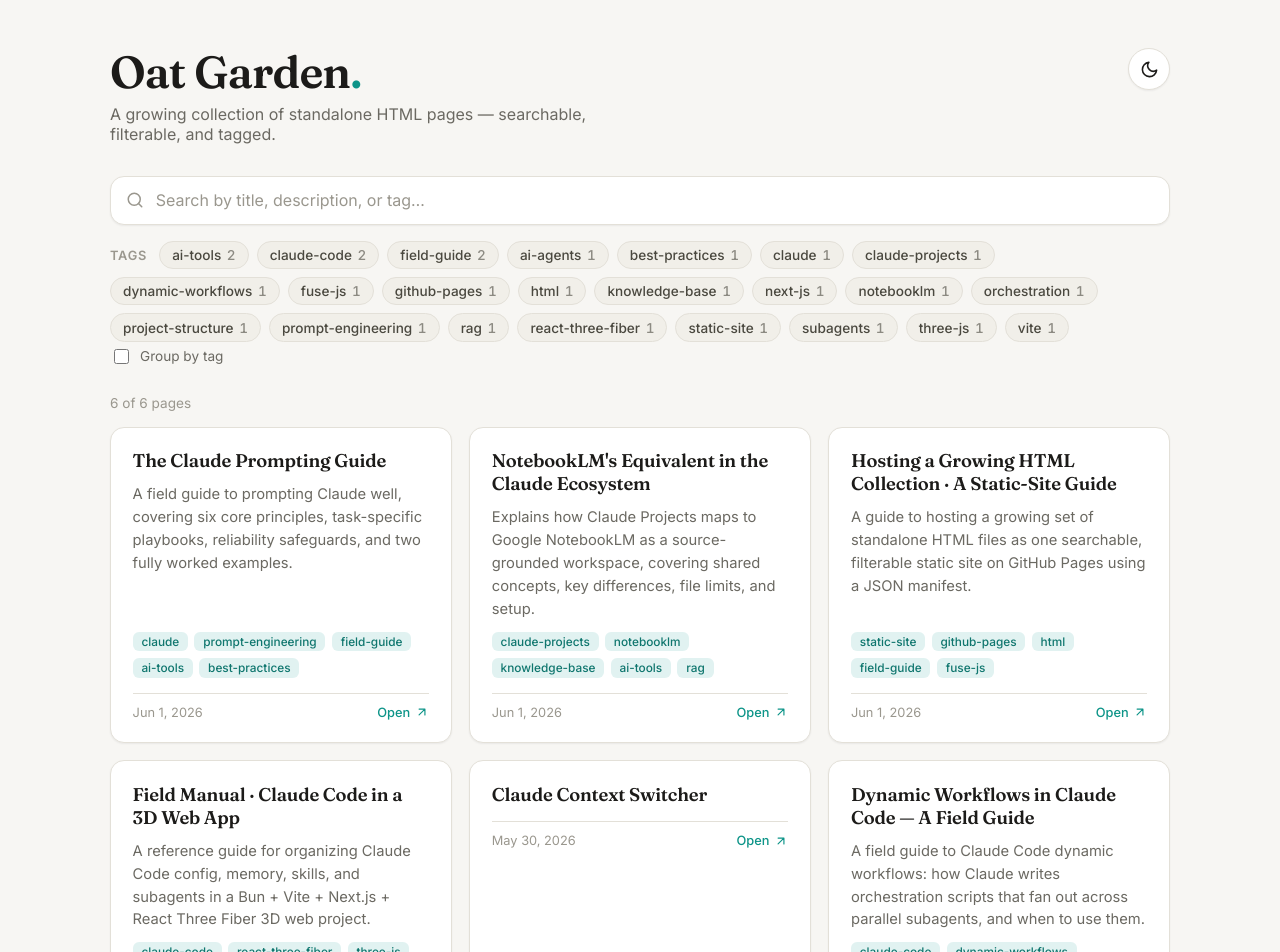
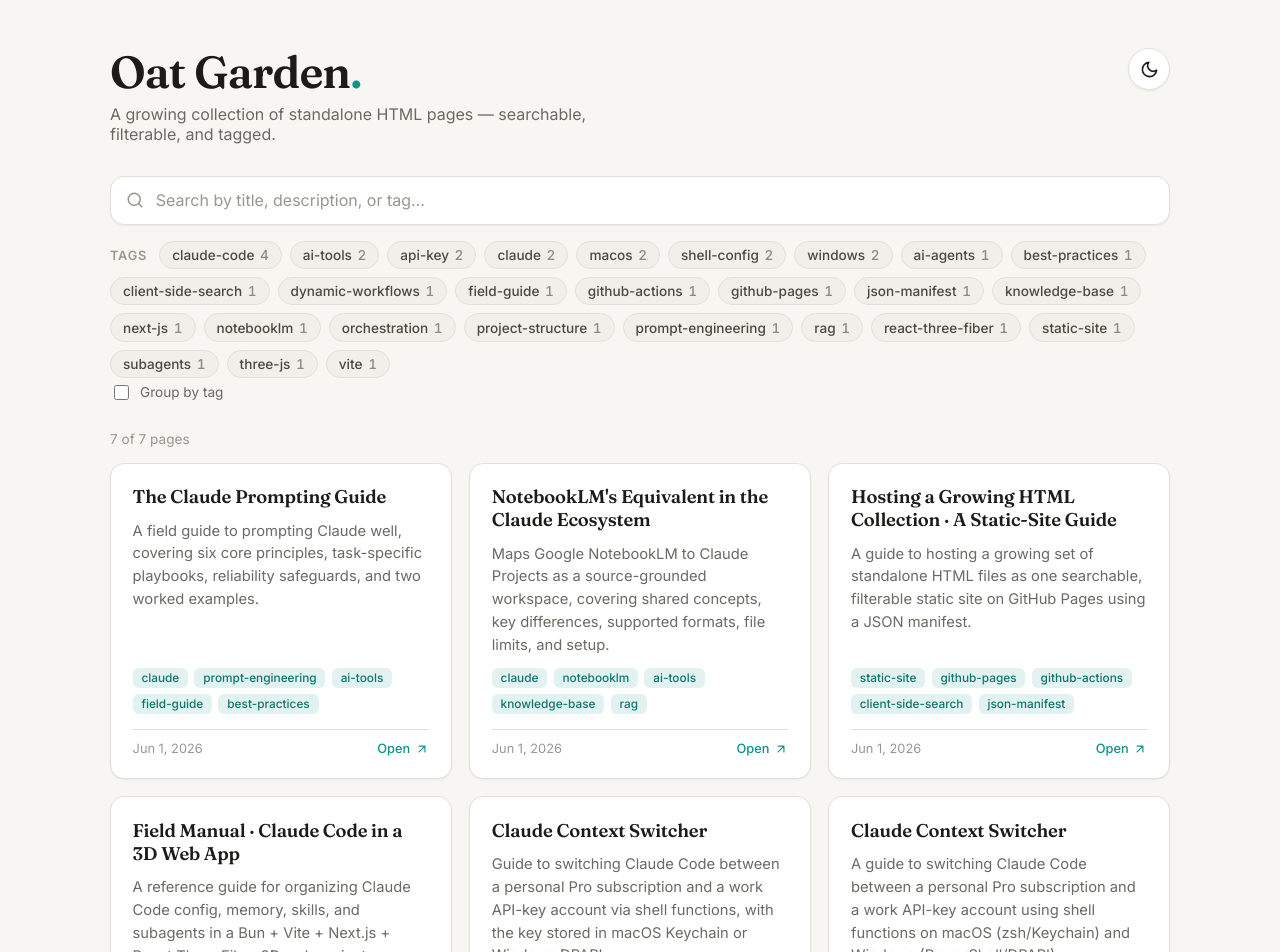
Before and after one commit to hopezh/oat_garden_v01, a React (Vite) app: page / in a window 1280 px wide. Shown: the top 952 px of the page. Built offline with nearby package versions, Linux system fonts and the light colour scheme.

Commit message:
update page meta info

```diff
--- a/public/pages/Claude Context Switcher (Refined) Marathon style.html
+++ b/public/pages/Claude Context Switcher (Refined) Marathon style.html
@@ -4,6 +4,9 @@
 <meta charset="UTF-8" />
 <meta name="viewport" content="width=device-width, initial-scale=1.0" />
 <title>Claude Context Switcher</title>
+<meta name="description" content="Guide to switching Claude Code between a personal Pro subscription and a work API-key account via shell functions, with the key stored in macOS Keychain or Windows DPAPI.">
+<meta name="keywords" content="claude-code, shell-config, macos, windows, api-key">
+<meta name="date" content="2026-06-01">
 <link rel="preconnect" href="https://fonts.googleapis.com" />
 <link rel="preconnect" href="https://fonts.gstatic.com" crossorigin />
 <link href="https://fonts.googleapis.com/css2?family=JetBrains+Mono:wght@400;500;700;800&display=swap" rel="stylesheet" />
--- a/public/pages/Claude Context Switcher (Refined).html
+++ b/public/pages/Claude Context Switcher (Refined).html
@@ -4,6 +4,9 @@
 <meta charset="UTF-8" />
 <meta name="viewport" content="width=device-width, initial-scale=1.0" />
 <title>Claude Context Switcher</title>
+<meta name="description" content="A guide to switching Claude Code between a personal Pro subscription and a work API-key account using shell functions on macOS (zsh/Keychain) and Windows (PowerShell/DPAPI).">
+<meta name="keywords" content="claude-code, shell-config, macos, windows, api-key">
+<meta name="date" content="2026-06-01">
 <style>
 /* ── Reset ──────────────────────────────────────────────────────────────── */
 *, *::before, *::after { box-sizing: border-box; margin: 0; padding: 0; }
--- a/public/pages/claude-code-3d-web-field-manual_v04_v02.html
+++ b/public/pages/claude-code-3d-web-field-manual_v04_v02.html
@@ -5,7 +5,7 @@
 <meta name="viewport" content="width=device-width, initial-scale=1.0" />
 <title>Field Manual · Claude Code in a 3D Web App</title>
 <meta name="description" content="A reference guide for organizing Claude Code config, memory, skills, and subagents in a Bun + Vite + Next.js + React Three Fiber 3D web project.">
-<meta name="keywords" content="claude-code, react-three-fiber, three-js, next-js, vite, project-structure">
+<meta name="keywords" content="claude-code, three-js, react-three-fiber, next-js, vite, project-structure">
 <meta name="date" content="2026-06-01">
 <link rel="preconnect" href="https://fonts.googleapis.com">
 <link rel="preconnect" href="https://fonts.gstatic.com" crossorigin>
--- a/public/pages/claude-code-dynamic-workflows_v02.html
+++ b/public/pages/claude-code-dynamic-workflows_v02.html
@@ -4,8 +4,8 @@
 <meta charset="UTF-8">
 <meta name="viewport" content="width=device-width, initial-scale=1.0">
 <title>Dynamic Workflows in Claude Code — A Field Guide</title>
-<meta name="description" content="A field guide to Claude Code dynamic workflows: how Claude writes orchestration scripts that fan out across parallel subagents, and when to use them.">
-<meta name="keywords" content="claude-code, dynamic-workflows, subagents, orchestration, ai-agents">
+<meta name="description" content="A field guide to Claude Code dynamic workflows, covering how Claude writes orchestration scripts that fan out across parallel subagents, when to use them, and trade-offs.">
+<meta name="keywords" content="claude-code, ai-agents, subagents, orchestration, dynamic-workflows">
 <meta name="date" content="2026-05-28">
 <link rel="preconnect" href="https://fonts.googleapis.com">
 <link rel="preconnect" href="https://fonts.gstatic.com" crossorigin>
--- a/public/pages/claude-projects-vs-notebooklm_v02.html
+++ b/public/pages/claude-projects-vs-notebooklm_v02.html
@@ -4,8 +4,8 @@
 <meta charset="UTF-8">
 <meta name="viewport" content="width=device-width, initial-scale=1.0">
 <title>NotebookLM's Equivalent in the Claude Ecosystem</title>
-<meta name="description" content="Explains how Claude Projects maps to Google NotebookLM as a source-grounded workspace, covering shared concepts, key differences, file limits, and setup.">
-<meta name="keywords" content="claude-projects, notebooklm, knowledge-base, ai-tools, rag">
+<meta name="description" content="Maps Google NotebookLM to Claude Projects as a source-grounded workspace, covering shared concepts, key differences, supported formats, file limits, and setup.">
+<meta name="keywords" content="claude, notebooklm, ai-tools, knowledge-base, rag">
 <meta name="date" content="2026-06-01">
 <link rel="preconnect" href="https://fonts.googleapis.com">
 <link rel="preconnect" href="https://fonts.gstatic.com" crossorigin>
--- a/public/pages/claude-prompting-guide_v2_v02.html
+++ b/public/pages/claude-prompting-guide_v2_v02.html
@@ -4,8 +4,8 @@
 <meta charset="UTF-8">
 <meta name="viewport" content="width=device-width, initial-scale=1.0">
 <title>The Claude Prompting Guide</title>
-<meta name="description" content="A field guide to prompting Claude well, covering six core principles, task-specific playbooks, reliability safeguards, and two fully worked examples.">
-<meta name="keywords" content="claude, prompt-engineering, field-guide, ai-tools, best-practices">
+<meta name="description" content="A field guide to prompting Claude well, covering six core principles, task-specific playbooks, reliability safeguards, and two worked examples.">
+<meta name="keywords" content="claude, prompt-engineering, ai-tools, field-guide, best-practices">
 <meta name="date" content="2026-06-01">
 <link rel="preconnect" href="https://fonts.googleapis.com">
 <link rel="preconnect" href="https://fonts.gstatic.com" crossorigin>
--- a/public/pages/static-site-hosting-guide_v02.html
+++ b/public/pages/static-site-hosting-guide_v02.html
@@ -5,7 +5,7 @@
 <meta name="viewport" content="width=device-width, initial-scale=1.0">
 <title>Hosting a Growing HTML Collection · A Static-Site Guide</title>
 <meta name="description" content="A guide to hosting a growing set of standalone HTML files as one searchable, filterable static site on GitHub Pages using a JSON manifest.">
-<meta name="keywords" content="static-site, github-pages, html, field-guide, fuse-js">
+<meta name="keywords" content="static-site, github-pages, github-actions, client-side-search, json-manifest">
 <meta name="date" content="2026-06-01">
 <link rel="preconnect" href="https://fonts.googleapis.com">
 <link rel="preconnect" href="https://fonts.gstatic.com" crossorigin>
--- a/public/posts.json
+++ b/public/posts.json
@@ -2,12 +2,12 @@
   {
     "file": "claude-prompting-guide_v2_v02.html",
     "title": "The Claude Prompting Guide",
-    "description": "A field guide to prompting Claude well, covering six core principles, task-specific playbooks, reliability safeguards, and two fully worked examples.",
+    "description": "A field guide to prompting Claude well, covering six core principles, task-specific playbooks, reliability safeguards, and two worked examples.",
     "tags": [
       "claude",
       "prompt-engineering",
+      "ai-tools",
       "field-guide",
-      "ai-tools",
       "best-practices"
     ],
     "date": "2026-06-01"
@@ -15,12 +15,12 @@
   {
     "file": "claude-projects-vs-notebooklm_v02.html",
     "title": "NotebookLM's Equivalent in the Claude Ecosystem",
-    "description": "Explains how Claude Projects maps to Google NotebookLM as a source-grounded workspace, covering shared concepts, key differences, file limits, and setup.",
+    "description": "Maps Google NotebookLM to Claude Projects as a source-grounded workspace, covering shared concepts, key differences, supported formats, file limits, and setup.",
     "tags": [
-      "claude-projects",
+      "claude",
       "notebooklm",
+      "ai-tools",
       "knowledge-base",
-      "ai-tools",
       "rag"
     ],
     "date": "2026-06-01"
@@ -32,9 +32,9 @@
     "tags": [
       "static-site",
       "github-pages",
-      "html",
-      "field-guide",
-      "fuse-js"
+      "github-actions",
+      "client-side-search",
+      "json-manifest"
     ],
     "date": "2026-06-01"
   },
@@ -44,8 +44,8 @@
     "description": "A reference guide for organizing Claude Code config, memory, skills, and subagents in a Bun + Vite + Next.js + React Three Fiber 3D web project.",
     "tags": [
       "claude-code",
+      "three-js",
       "react-three-fiber",
-      "three-js",
       "next-js",
       "vite",
       "project-structure"
@@ -55,20 +55,39 @@
   {
     "file": "Claude Context Switcher (Refined) Marathon style.html",
     "title": "Claude Context Switcher",
-    "description": "",
-    "tags": [],
-    "date": "2026-05-30"
+    "description": "Guide to switching Claude Code between a personal Pro subscription and a work API-key account via shell functions, with the key stored in macOS Keychain or Windows DPAPI.",
+    "tags": [
+      "claude-code",
+      "shell-config",
+      "macos",
+      "windows",
+      "api-key"
+    ],
+    "date": "2026-06-01"
+  },
+  {
+    "file": "Claude Context Switcher (Refined).html",
+    "title": "Claude Context Switcher",
+    "description": "A guide to switching Claude Code between a personal Pro subscription and a work API-key account using shell functions on macOS (zsh/Keychain) and Windows (PowerShell/DPAPI).",
+    "tags": [
+      "claude-code",
+      "shell-config",
+      "macos",
+      "windows",
+      "api-key"
+    ],
+    "date": "2026-06-01"
   },
   {
     "file": "claude-code-dynamic-workflows_v02.html",
     "title": "Dynamic Workflows in Claude Code — A Field Guide",
-    "description": "A field guide to Claude Code dynamic workflows: how Claude writes orchestration scripts that fan out across parallel subagents, and when to use them.",
+    "description": "A field guide to Claude Code dynamic workflows, covering how Claude writes orchestration scripts that fan out across parallel subagents, when to use them, and trade-offs.",
     "tags": [
       "claude-code",
-      "dynamic-workflows",
+      "ai-agents",
       "subagents",
       "orchestration",
-      "ai-agents"
+      "dynamic-workflows"
     ],
     "date": "2026-05-28"
   }
```
